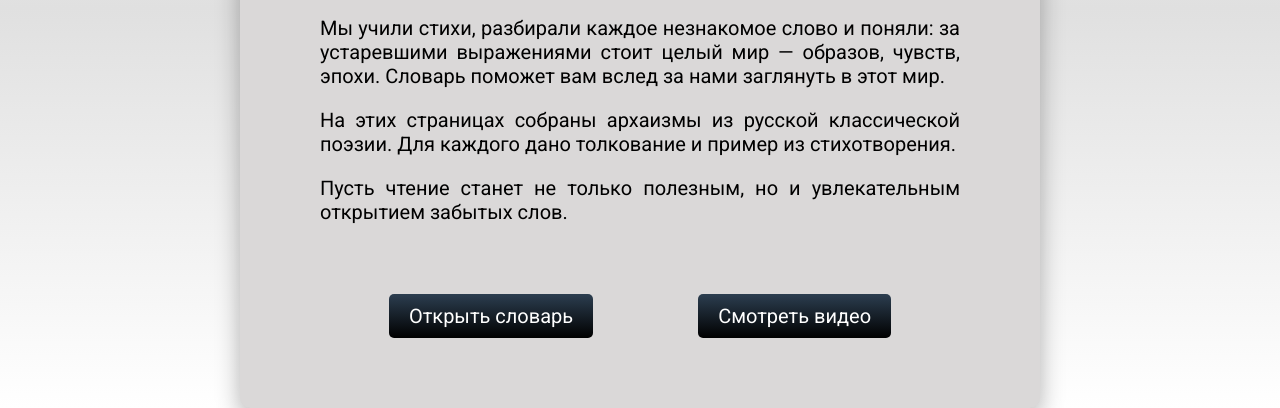
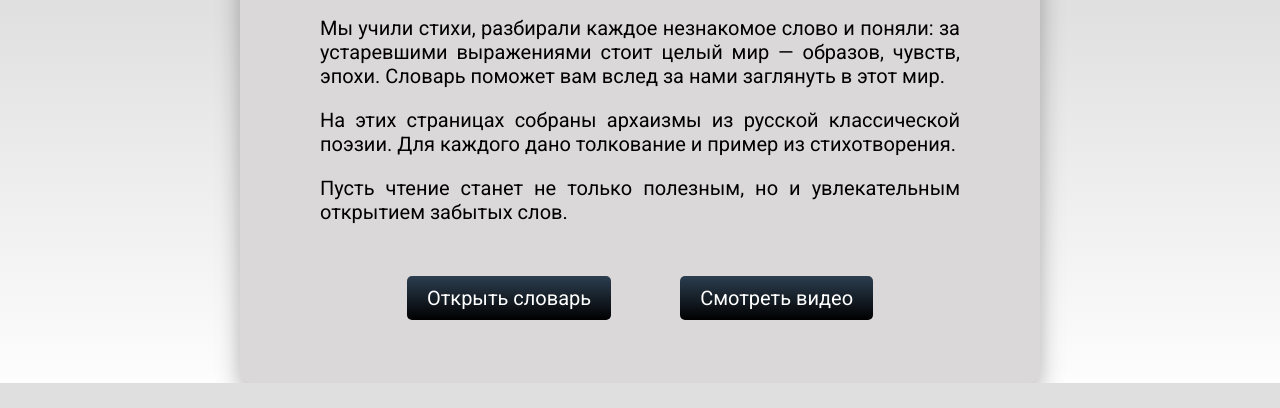
Before and after one commit to daniilt09/-8-, a Flask app: page / in a window 1280 px wide. Shown: the part 792-1200 px from the top of the page. After the commit the page ends 1175 px from the top, so only its background shows below. Run offline with Flask 3, Linux system fonts and the light colour scheme.

Commit message:
Add files via upload

```diff
--- a/main/static/css/style.css
+++ b/main/static/css/style.css
@@ -57,7 +57,7 @@ h2 {
     background-attachment: fixed;
     color: white;
     padding: 10px 20px;
-    margin: 50px 50px 20px 50px;
+    margin: 5% 5% 2% 5%;
     text-decoration: none;
     border-radius: 5px;
     display: inline-block;
```
